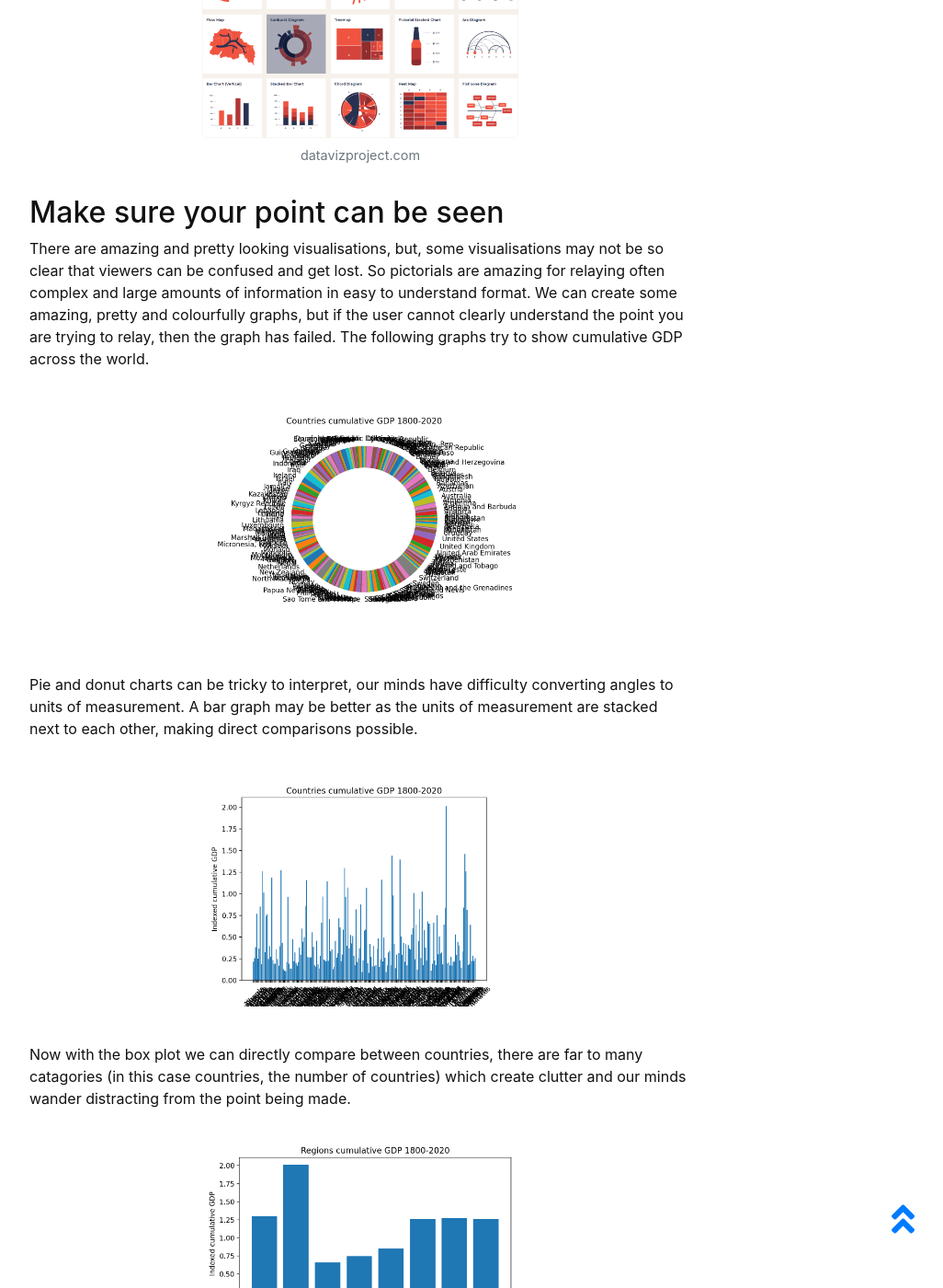
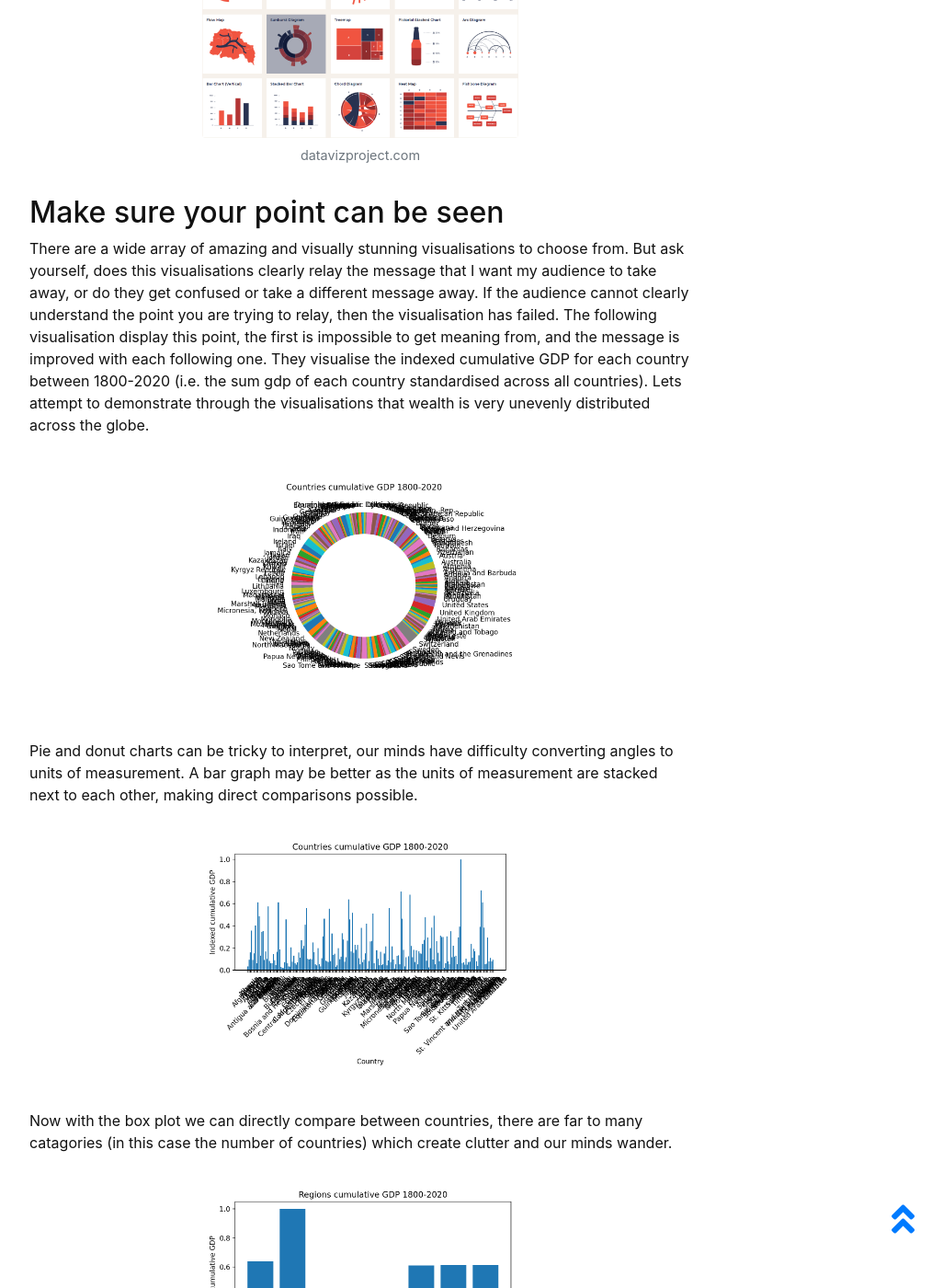
Before and after one commit to masamiy/DataStoryTelling, a Jekyll site: the page built from content/2-Visuals.md, in a window 1280 px wide and 1400 px high, scrolled down 4438 px. Shown: the whole window at 92% size, without its empty margins (248-1274 px from the left). Built offline with Jekyll 4.4.1, drawn with Linux system fonts in a browser that asks for light colours; some of the changed text lies outside the part shown.

Commit message:
added heatmap

```diff
--- a/content/2-Visuals.md
+++ b/content/2-Visuals.md
@@ -40,17 +40,19 @@ If you are thinking of developing some visuals with R / Python, they will give y
 {% include figure.html img="Data_Viz_Project.png" alt="DataToViz" caption="datavizproject.com" width="50%" %}
 
 ## Make sure your point can be seen
-There are amazing and pretty looking visualisations, but, some visualisations may not be so clear that viewers can be confused and get lost.
-So pictorials are amazing for relaying often complex and large amounts of information in easy to understand format. We can create some amazing, pretty and colourfully graphs, but if the user cannot clearly understand the point you are trying to relay, then the graph has failed.
-The following graphs try to show cumulative GDP across the world.
+There are a wide array of amazing and visually stunning visualisations to choose from. But ask yourself, does this visualisations clearly relay the message that I want my audience to take away, or do they get confused or take a different message away.
+If the audience cannot clearly understand the point you are trying to relay, then the visualisation has failed.
+The following visualisation display this point, the first is impossible to get meaning from, and the message is improved with each following one. They visualise the indexed cumulative GDP for each country between 1800-2020 (i.e. the sum gdp of each country standardised across all countries). Lets attempt to demonstrate through the visualisations that wealth is very unevenly distributed across the globe.
 
 {% include figure.html img="dognut_graph.png" alt="" width="50%" %}
 Pie and donut charts can be tricky to interpret, our minds have difficulty converting angles to units of measurement. A bar graph may be better as the units of measurement are stacked next to each other, making direct comparisons possible.
 {% include figure.html img="bar_graph1.png" alt="" width="50%" %}
-Now with the box plot we can directly compare between countries, there are far to many catagories (in this case countries, the number of countries) which create clutter and our minds wander distracting from the point being made.
+Now with the box plot we can directly compare between countries, there are far to many catagories (in this case the number of countries) which create clutter and our minds wander.
 {% include figure.html img="bar_graph2.png" alt="" width="50%" %}
-If we plot by region then suddenly we can very clearly see that Africa is the poorest region and Europe is the richest!
+If we plot by region then suddenly we can very clearly see that Africa is the poorest region and Europe is the richest! But there is variation within regions. In Europe Switzerland is insanely rich, will Moldovia is definately not.
 
+{% include figure.html img="map_1.png" alt="" width="50%" %}
+A heatmap displays this data the best, you can see the general regional trends, but within these regions there is also wealth inequality.
 
 ## Simple techniques to make your point clear
 There are a couple of simple techniques to make your point clearer. Here is a few:
```
Also changed, not shown: images/bar_graph1.png, images/bar_graph2.png, images/map_1.png (added).
